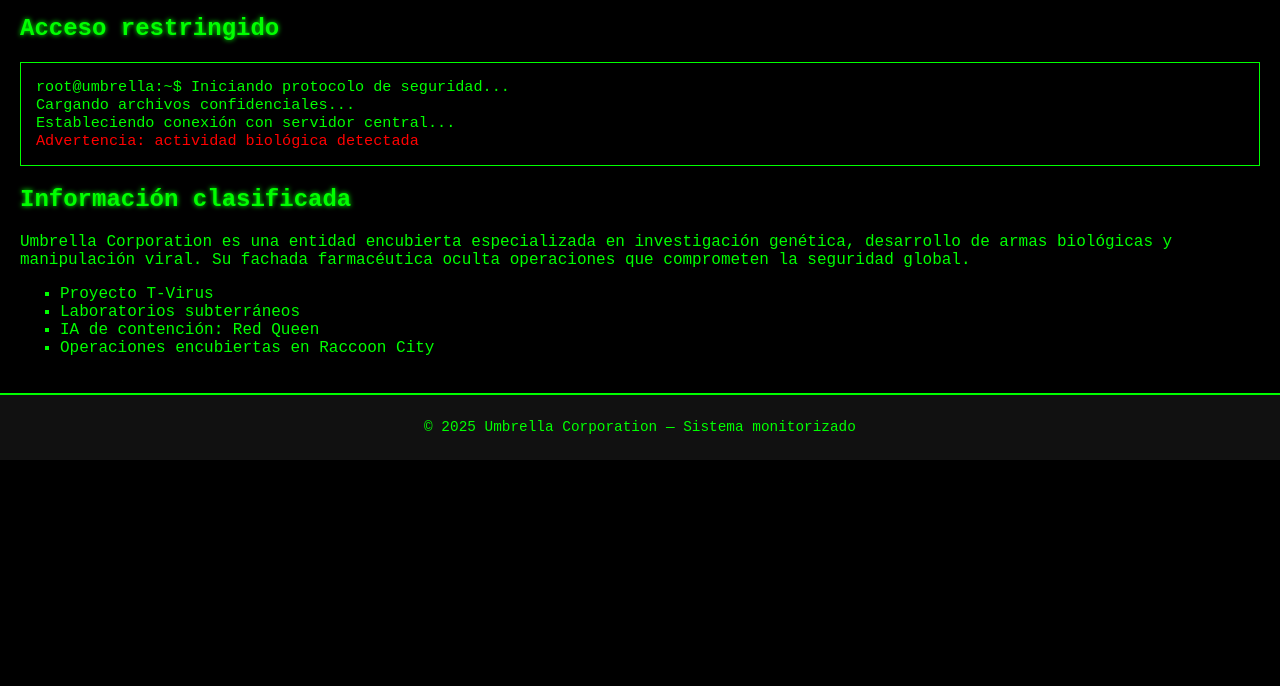
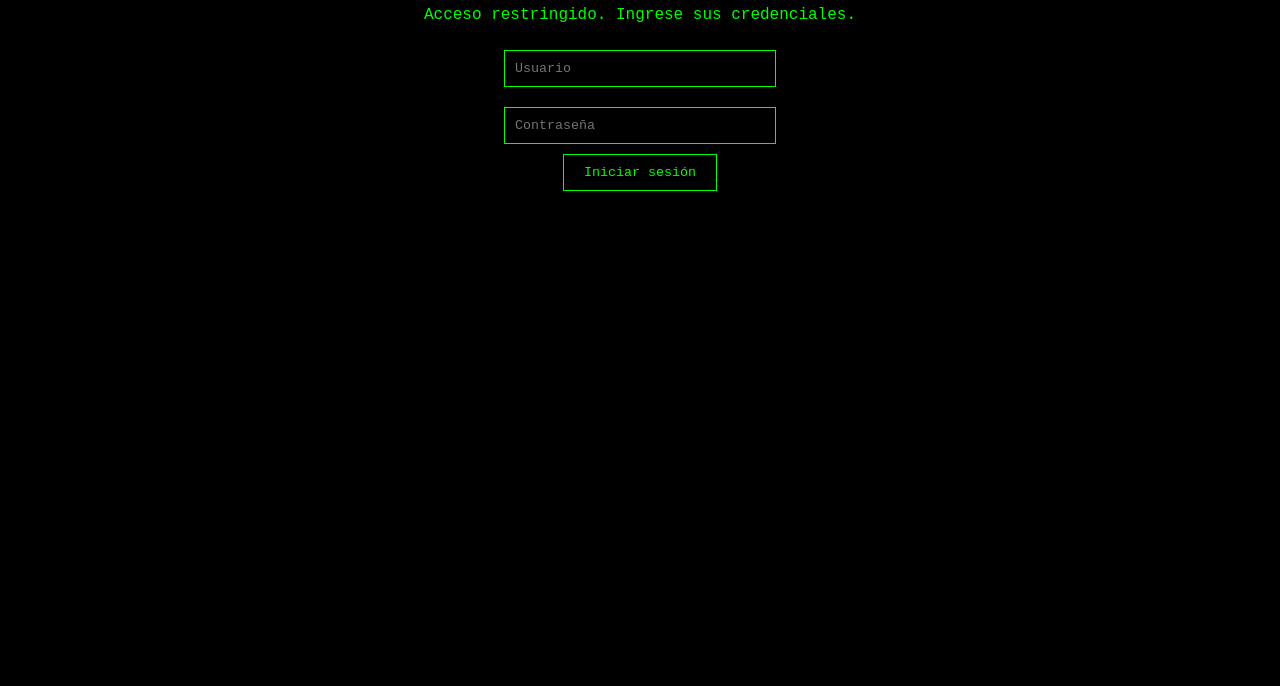
Before and after one commit to aleixschneider15-crypto/Umbrella, a plain HTML site: page index.html in a window 1280 px wide. Shown: the part 114-800 px from the top of the page. Drawn offline with Linux system fonts and the light colour scheme.

Commit message:
Update index.html

```diff
--- a/index.html
+++ b/index.html
@@ -2,8 +2,8 @@
 <html lang="es">
 <head>
   <meta charset="UTF-8" />
-  <meta name="viewport" content="width=device-width, initial-scale=1.0" />
-  <title>Umbrella Corporation</title>
+  <meta name="viewport" content="width=device-width, initial-scale=1.0"/>
+  <title>Umbrella Corporation - Acceso</title>
   <style>
     body {
       background-color: #000;
@@ -11,54 +11,43 @@
       font-family: 'Courier New', Courier, monospace;
       margin: 0;
       padding: 0;
-      overflow-x: hidden;
     }
 
-    header {
-      background-color: #111;
-      padding: 20px;
+    .login-screen, .main-content {
+      display: none;
+      padding: 40px;
       text-align: center;
-      border-bottom: 2px solid #0f0;
     }
 
-    header h1 {
-      margin: 0;
-      font-size: 2.5em;
+    .login-screen.active {
+      display: block;
+    }
+
+    .main-content.active {
+      display: block;
+    }
+
+    h1 {
       text-shadow: 0 0 10px #0f0;
     }
 
-    .scanline {
-      width: 100%;
-      height: 2px;
-      background: linear-gradient(to right, #0f0 50%, transparent 50%);
-      background-size: 4px 100%;
-      animation: scan 1s infinite linear;
+    input {
+      background-color: #000;
+      color: #0f0;
+      border: 1px solid #0f0;
+      padding: 10px;
+      margin: 10px;
+      width: 250px;
+      font-family: inherit;
     }
 
-    @keyframes scan {
-      from { background-position: 0 0; }
-      to { background-position: 100% 0; }
-    }
-
-    section {
-      padding: 20px;
-    }
-
-    h2 {
+    button {
+      background-color: #000;
       color: #0f0;
-      text-shadow: 0 0 5px #0f0;
-    }
-
-    ul {
-      list-style-type: square;
-    }
-
-    footer {
-      background-color: #111;
-      text-align: center;
-      padding: 10px;
-      border-top: 2px solid #0f0;
-      font-size: 0.9em;
+      border: 1px solid #0f0;
+      padding: 10px 20px;
+      cursor: pointer;
+      font-family: inherit;
     }
 
     .terminal {
@@ -66,7 +55,7 @@
       border: 1px solid #0f0;
       padding: 15px;
       margin-top: 20px;
-      font-size: 0.95em;
+      text-align: left;
     }
 
     .terminal::before {
@@ -76,33 +65,44 @@
   </style>
 </head>
 <body>
-  <header>
+
+  <div class="login-screen active" id="login">
     <h1>Umbrella Corporation</h1>
-    <div class="scanline"></div>
-  </header>
+    <p>Acceso restringido. Ingrese sus credenciales.</p>
+    <input type="text" id="username" placeholder="Usuario" /><br />
+    <input type="password" id="password" placeholder="Contraseña" /><br />
+    <button onclick="login()">Iniciar sesión</button>
+    <p id="error" style="color: red; display: none;">Acceso denegado. Intente de nuevo.</p>
+  </div>
 
-  <section>
-    <h2>Acceso restringido</h2>
+  <div class="main-content" id="portal">
+    <h1>Bienvenido al Portal Interno</h1>
     <div class="terminal">
-      Iniciando protocolo de seguridad...<br>
+      Acceso concedido.<br>
       Cargando archivos confidenciales...<br>
-      Estableciendo conexión con servidor central...<br>
-      <span style="color: red;">Advertencia: actividad biológica detectada</span>
+      Sistema Umbrella activado.
     </div>
+    <p>Clasificación: <strong>ULTRA SECRETO</strong></p>
+    <p>Zona segura establecida. Monitoreo activo.</p>
+  </div>
 
-    <h2>Información clasificada</h2>
-    <p>Umbrella Corporation es una entidad encubierta especializada en investigación genética, desarrollo de armas biológicas y manipulación viral. Su fachada farmacéutica oculta operaciones que comprometen la seguridad global.</p>
+  <script>
+    function login() {
+      const user = document.getElementById('username').value;
+      const pass = document.getElementById('password').value;
+      const loginScreen = document.getElementById('login');
+      const portal = document.getElementById('portal');
+      const error = document.getElementById('error');
 
-    <ul>
-      <li>Proyecto T-Virus</li>
-      <li>Laboratorios subterráneos</li>
-      <li>IA de contención: Red Queen</li>
-      <li>Operaciones encubiertas en Raccoon City</li>
-    </ul>
-  </section>
+      // Simulación de autenticación
+      if (user === 'admin' && pass === 'umbrella') {
+        loginScreen.classList.remove('active');
+        portal.classList.add('active');
+      } else {
+        error.style.display = 'block';
+      }
+    }
+  </script>
 
-  <footer>
-    <p>© 2025 Umbrella Corporation — Sistema monitorizado</p>
-  </footer>
 </body>
 </html>
```
